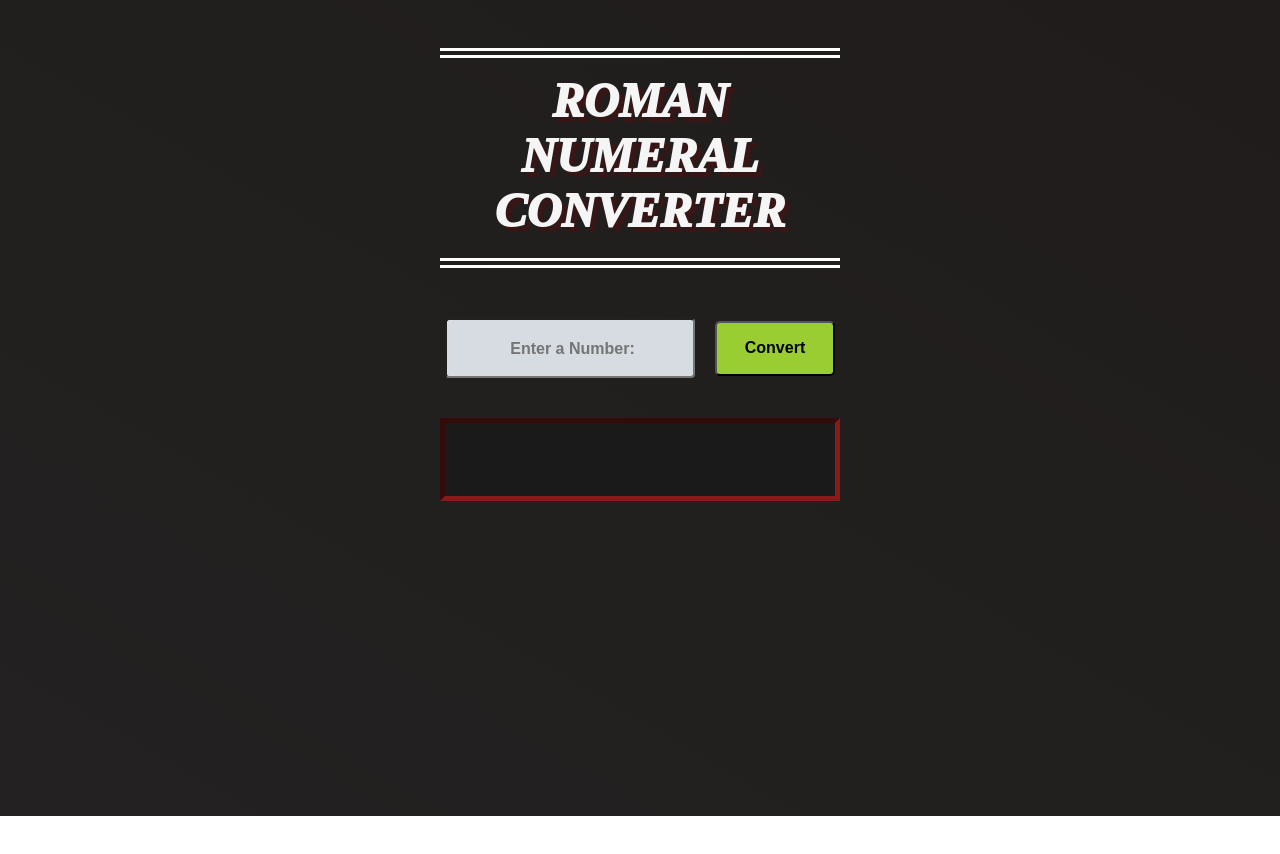
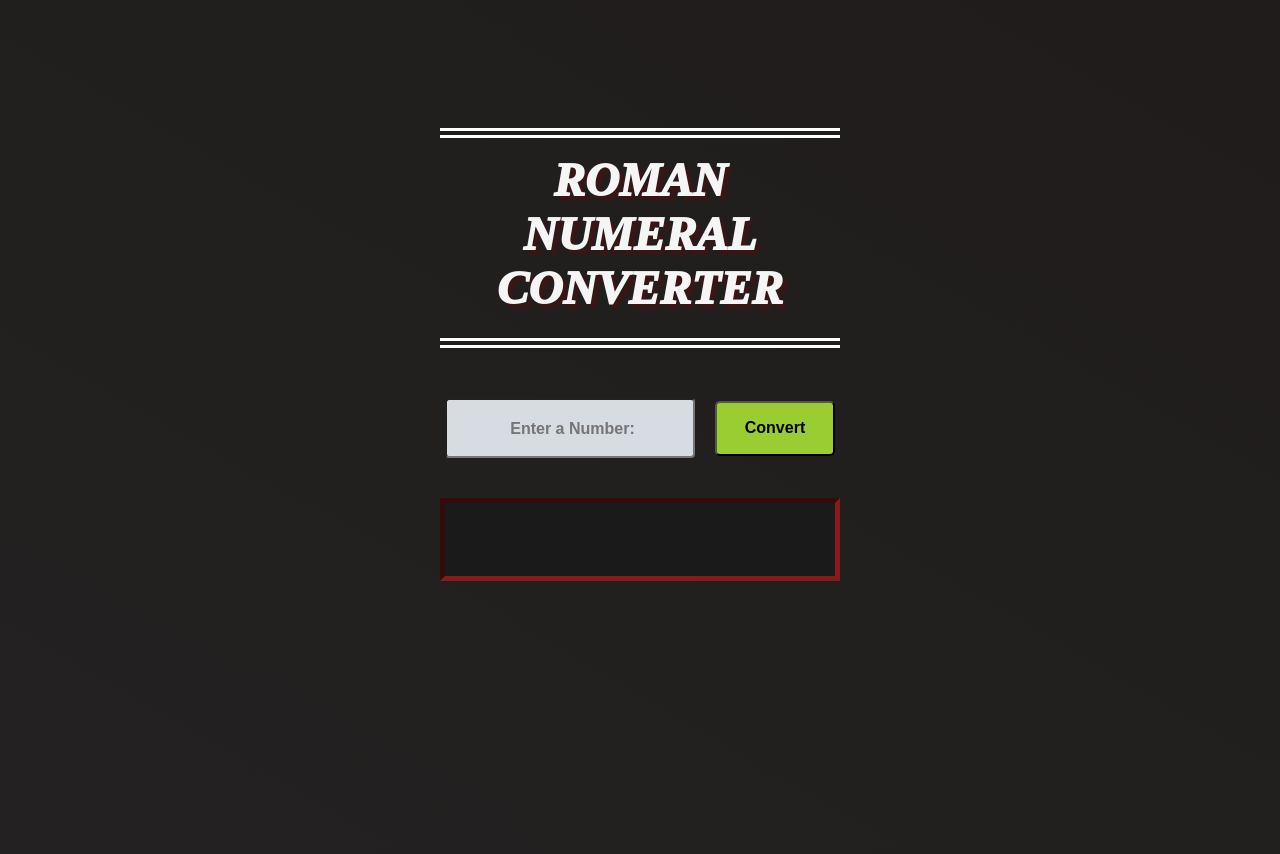
Before and after one commit to exrawon/roman-numeral-converter, a plain HTML site: page index.html in a window 1280 px wide. Before the commit the page ends 816 px from the top, so only its background shows below. Drawn offline with Linux system fonts and the light colour scheme.

Commit message:
Add files via upload

```diff
--- a/styles.css
+++ b/styles.css
@@ -12,7 +12,8 @@ body {
 	height: 100vh;
 	background: linear-gradient(30deg, #232121, #201c1c);
 	text-align: center;
-	padding: 40px;
+	margin-top: 10vw;
+	overflow: hidden;
 }
 
 h1 {
@@ -20,7 +21,7 @@ h1 {
 	margin: auto;
 	height: 220px;
 	max-width: 400px;
-	font-size: 3rem;
+	font-size: 2.95rem;
 	color: whitesmoke;
 	font-style: italic;
 	font-weight: 1000;
```
